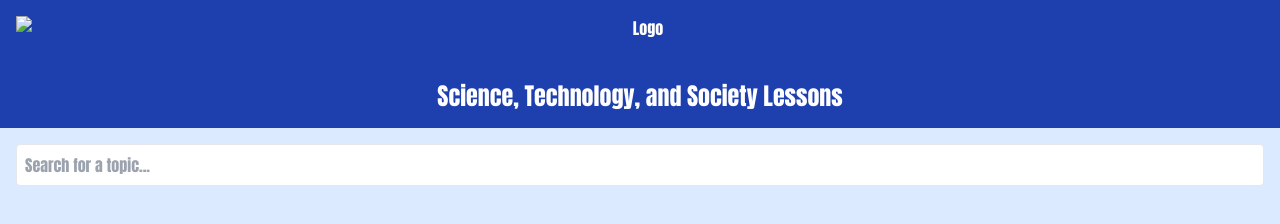
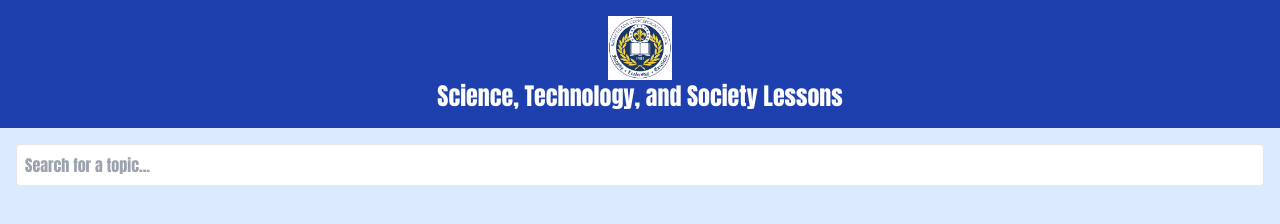
Before and after one commit to itszedddd/stsweb, a plain HTML site: page index.html in a window 1280 px wide. Drawn offline with nearby package versions, Linux system fonts and the light colour scheme.

Commit message:
index.html

```diff
--- a/index.html
+++ b/index.html
@@ -9,7 +9,7 @@
 </head>
 <body class="bg-blue-100">
     <header class="bg-blue-800 text-white p-4 text-center">
-        <img src="images/logo.png" alt="Logo" class="mx-auto h-16">
+        <img src="logo.png" alt="Logo" class="mx-auto h-16">
         <h1 class="text-2xl">Science, Technology, and Society Lessons</h1>
     </header>
     <main class="p-4">
```
